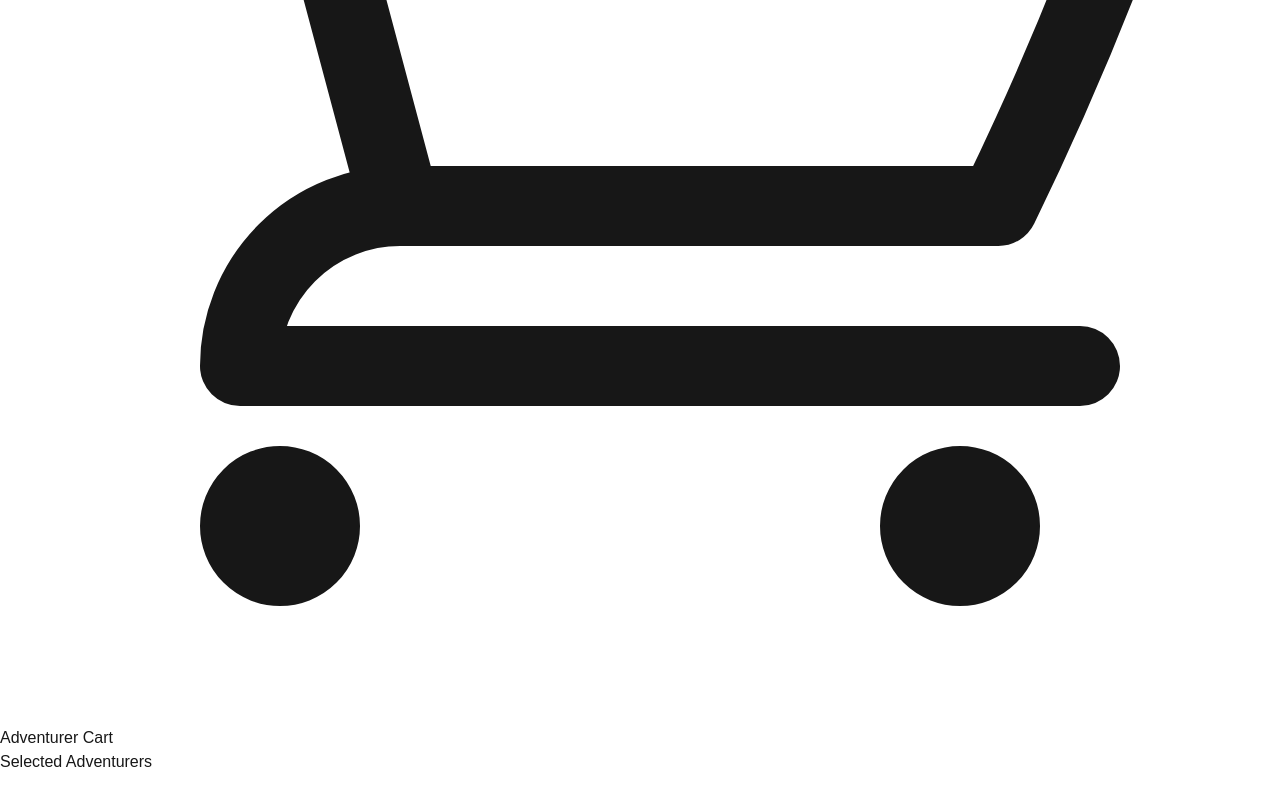
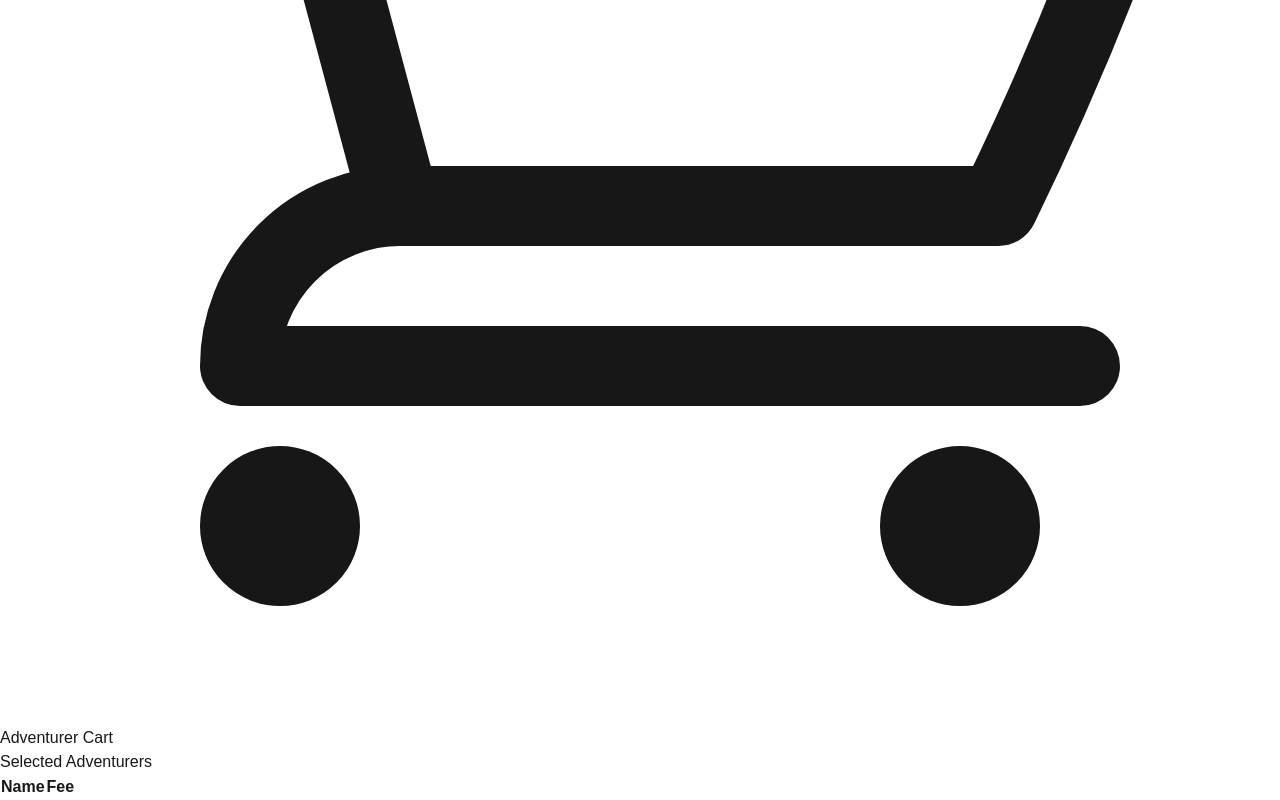
Before and after one commit to jarmbrust/hire-an-adventurer, a Next.js app: page /cart in a window 1280 px wide. Shown: the part 3186-3986 px from the top of the page. Before the commit the page ends 3960 px from the top, so only its background shows below. Built offline with nearby package versions, Linux system fonts and the light colour scheme.

Commit message:
checkout page table

```diff
--- a/src/adventurers.json
+++ b/src/adventurers.json
@@ -11,7 +11,7 @@
     "intellect": "2",
     "description": "Edgar would rather stay safe in the inn...",
     "image": "image_fx_timid_edgar.jpeg",
-    "cost": "2"
+    "fee": "1"
   },
   {
     "id": 2,
@@ -24,7 +24,7 @@
     "intellect": "1",
     "description": "Very strong, but not too smart.",
     "image": "image_fx_mighty_torg.jpeg",
-    "cost": "10"
+    "fee": "10"
   },
   {
     "id": 3,
@@ -37,6 +37,6 @@
     "intellect": "5",
     "description": "Frail, yet powerful and wise.",
     "image": "image_fx_archmage_claus.jpeg",
-    "cost": "18"
+    "fee": "18"
   }
 ]}
--- a/src/app/adventurers/[adventurerId]/page.tsx
+++ b/src/app/adventurers/[adventurerId]/page.tsx
@@ -57,6 +57,8 @@ const AdventurerDetailsPage = ({ params }: { params: Promise<{ adventurerId: num
     setHireButton(true);
 
     try {
+      // Simulate a 1.5 second delay to show the loading state
+      // for demo purposes only!
       await new Promise(resolve => setTimeout(resolve, 1500));
       if (adventurerInfo) {
         addAdventurer(adventurerInfo);
@@ -82,7 +84,6 @@ const AdventurerDetailsPage = ({ params }: { params: Promise<{ adventurerId: num
     <>
       <h1 className="text-3xl font-bold mb-4">Adventurer Details</h1>
       {isLoading ?
-        <>
         <Image
           src="/images/loading-spinner2.gif"
           alt="placeholder"
@@ -90,11 +91,8 @@ const AdventurerDetailsPage = ({ params }: { params: Promise<{ adventurerId: num
           height={75}
           className="rounded-lg shadow-md"
         />
-        </>
         :
-        <>
         <AdventurerStats stats={adventurerInfo} />
-        </>
       }
       <Button
         onClick={handleHireAdventurer}
--- a/src/app/cart/page.tsx
+++ b/src/app/cart/page.tsx
@@ -10,15 +10,28 @@ const CartPage = () => {
   return (
     <>
       <h1 className="text-3xl font-bold">Selected Adventurers</h1>
-      <ul className="flex flex-wrap gap-4 mt-4">
-        {selectedAdventurers.map((adventurer) => (
-          <li key={adventurer.id} className="mb-4">
-            <Link href={`adventurers/${adventurer.id}`}>
-              <h3 className="text-xl font-bold">{adventurer.name}</h3>
-            </Link>
-          </li>
-        ))}
-      </ul>
+      <table id="adventurers-table" className="w-full mt-4 border-collapse">
+        <thead>
+          <tr>
+            <th className="border px-4 py-2">Name</th>
+            <th className="border px-4 py-2">Fee</th>
+          </tr>
+        </thead>
+        <tbody>
+          {selectedAdventurers.map((adventurer) => (
+            <tr key={adventurer.id}>
+              <td className="border px-4 py-2">
+                <Link href={`adventurers/${adventurer.id}`}>
+                  <h3 className="text-lg font-bold">{adventurer.name}</h3>
+                </Link>
+              </td>
+              <td className="border px-4 py-2">
+                {adventurer.fee}
+              </td>
+            </tr>
+          ))}
+        </tbody>
+      </table>
     </>
   );
 };
--- a/src/app/lib/definitions.ts
+++ b/src/app/lib/definitions.ts
@@ -9,7 +9,7 @@ export type Adventurer = {
   intellect: string,
   description: string,
   image: string,
-  cost: string,
+  fee: string,
 };
 
 export type SelectedAdventurersContextType = {
--- a/src/app/ui/adventurer-stats.tsx
+++ b/src/app/ui/adventurer-stats.tsx
@@ -5,6 +5,9 @@ const AdventurerStats = ({stats}: {stats: Adventurer | null}) => {
   if (!stats) {
     return null;
   }
+
+  const feeText = parseInt(stats.fee) > 1 ? "silver coins to hire" : "silver coin to hire";
+
   return (
     <div className="flex flex-col items-center justify-center rounded-md bg-gray-50 p-4">
       <Image
@@ -23,7 +26,7 @@ const AdventurerStats = ({stats}: {stats: Adventurer | null}) => {
       <p><span className="font-bold">Cunning:</span> {stats?.cunning}</p>
       <p><span className="font-bold">Intellect:</span> {stats?.intellect}</p>
       <p><span className="font-bold">Description:</span> {stats?.description}</p>
-      <p><span className="font-bold">Fee:</span> {stats?.cost} silver coins / day</p>
+      <p><span className="font-bold">Fee:</span> {stats?.fee} {feeText}</p>
     </div>
   );
 };
```
Lines whose indentation alone changed are shown as unchanged.
